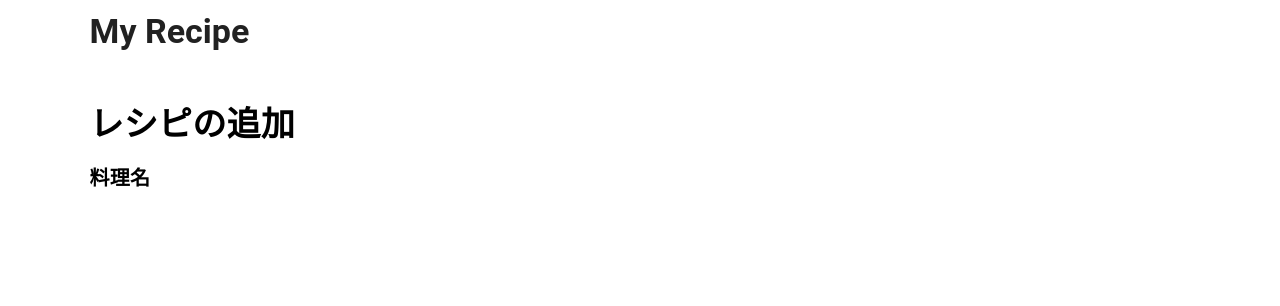
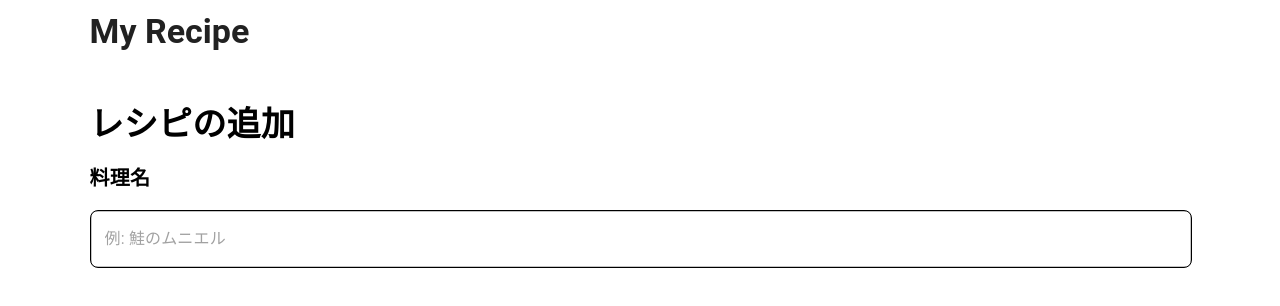
Before and after one commit to nkserveren26/myrecipe-frontend, a React (Create React App) app: page /recipes/new in a window 1280 px wide. Shown: the top 306 px of the page. Built offline with nearby package versions, Linux system fonts and the light colour scheme.

Commit message:
料理名のテキストボックスを追加

```diff
--- a/src/components/page/AddRecipe.tsx
+++ b/src/components/page/AddRecipe.tsx
@@ -1,7 +1,9 @@
-import { Box, Typography } from "@mui/material";
-import React from "react";
+import { Box, TextField, Typography } from "@mui/material";
+import React, { useState } from "react";
 
 export const AddRecipe: React.FC = () => {
+
+    const [recipeName, setRecipeName] = useState('');
 
     const handleSubmit = () => {
         // ここでフォームの送信処理を行います。
@@ -13,6 +15,15 @@ export const AddRecipe: React.FC = () => {
                 <Typography variant="h4" sx={{ fontWeight: 'bold', mb: 2, textAlign: 'left' }}>レシピの追加</Typography>
 
                 <Typography variant="h6" sx={{ fontWeight: 'bold', mt: 2, textAlign: 'left' }}>料理名</Typography>
+                <TextField
+                    fullWidth
+                    value={recipeName}
+                    onChange={(e) => setRecipeName(e.target.value)}
+                    variant="outlined"
+                    margin="normal"
+                    placeholder="例: 鮭のムニエル"
+                    sx={{ border: '1px solid', borderRadius: '8px' }}
+                />
             </Box>
         </>
     );
```
